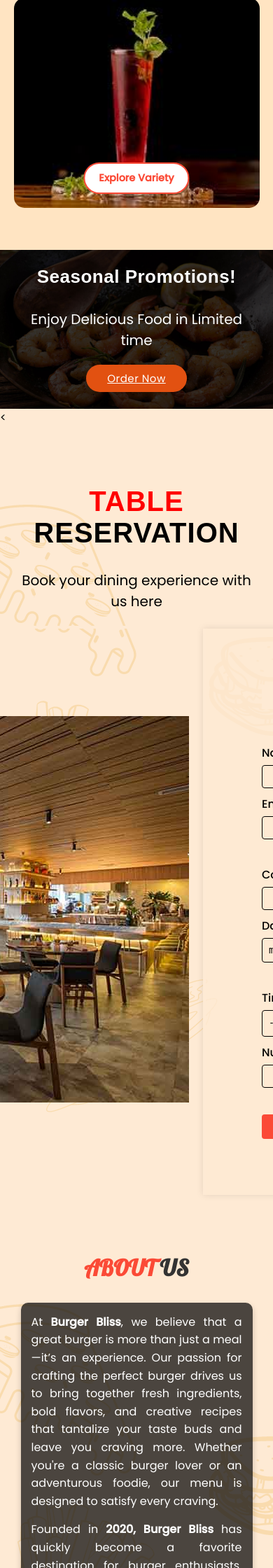
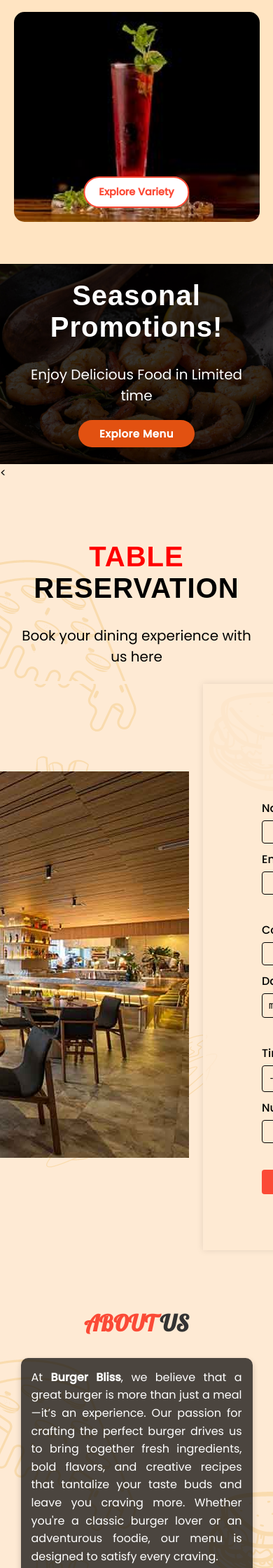
Before and after one commit to xianzhe11/CSAD-Project-Group_5, a PHP site: page /php/index.php in a window 390 px wide; the page is wider, and only the part inside the window is pictured. Shown: the part 1800-4040 px from the top of that part at 70% size. Run offline with PHP 8.4, Linux system fonts and the light colour scheme.

Commit message:
better code organization

```diff
--- a/css/index.css
+++ b/css/index.css
@@ -63,32 +66,23 @@
 .sub-heading {
   color: gray;
   font-weight: 450;
-  font-size: 1.2rem; /* Added font size */
-  margin-bottom: 15px; /* Controlled margin */
+  font-size: 1.2rem;
+  margin-bottom: 15px;
 }
 
-.text-container p {
-  font-size: 1rem; /* 16px */
-  line-height: 1.6;
-  text-align: justify;
-  margin-bottom: 15px; /* Consistent spacing */
-}
-
-/* Buttons */
 .button-group {
   margin-top: 20px;
   margin-right: 80px;
   display: flex;
   gap: 15px;
-  justify-content: center; /* Center the buttons */
+  justify-content: center;
 }
 
 .btn, .btn-secondary {
-  padding: 10px 20px; /* Adjusted padding */
-  font-size: 0.9rem; /* Slightly smaller font */
+  padding: 10px 20px;
+  font-size: 0.9rem;
   text-decoration: none;
   border-radius: 30px;
-  transition: 0.3s ease;
   font-weight: bold;
 }
 
@@ -159,7 +147,6 @@
   position: relative;
   text-align: center;
   color: white;
-  overflow: hidden; /* Prevents content overflow */
 }
 
 /* Overlay for hover effect */
@@ -170,13 +157,15 @@
   left: 0;
   width: 100%;
   height: 100%;
-  background: rgba(0, 0, 0, 0); /* Initially transparent */
-  transition: background 0.3s ease-in-out;
+  border-radius: 15px;
+  background: rgba(0, 0, 0, 0);
+  transition: 0.3s ease-in-out;
 }
 
 /* Show dark background on hover */
 .menu-card:hover::before {
   background: rgba(0, 0, 0, 0.6); /* Dark overlay when hovered */
+  border-radius: 15px;
 }
 
 /* Menu Card Content */
@@ -249,25 +235,20 @@
   }
 }
 
-
-
   /* Seasonal Section Styling */
-.info_section {
-  background: url(../images/paralax-half.jpg) no-repeat center center;
+.promotion_section {
+  background: url(../images/paralax.jpg) no-repeat fixed;
+  background-position: center center;
   background-size: cover;
+  padding: 6% 0;
   width: 100%;
   display: flex;
-  justify-content: center; /* Center horizontally */
-  align-items: center; /* Center vertically */
+  justify-content: center;
+  align-items: center;
   text-align: center;
-  background-attachment: fixed;
-  background-position: center center;
-  background-color: #e25111;
 }
 
-
-
-.heading_space {
+.promotion_section .heading{
   font-family: 'BebasRegular', sans-serif;
     font-size: 40px;
     color: #fff;
@@ -276,46 +257,19 @@
     margin-bottom: 30px;
 }
 
-.heading_reserv {
-  font-family: 'BebasRegular', sans-serif;
-    font-size: 40px;
-    color: #000;
-    letter-spacing: 1px;
-    font-weight: bold;
-    margin-bottom: 30px;
-}
-
-.EnjoyFood {
+.promotion_section p {
   font-size: 20px;
     color: #fff;
     margin-bottom: 20px;
 }
-.ReservFood {
-  font-size: 20px;
-    color: #000;
-    margin-bottom: 20px;
-}
 
-.paralax {
-  background: url(../images/paralax.jpg) no-repeat fixed;
-  padding: 6% 0;
-  background-size: cover;
-  background-position: center center;
-}
-
-.paralax h2 {
+.promotion_section h2 {
   font-size: 40px;
   color: #fff;
   letter-spacing: 0.5px;
 }
 
-.paralax .detail {
-  font-size: 20px;
-  color: #fff;
-}
-
-/* Button Styling */
-.btn-common-white {
+.promotion_section .btn {
   background: #e25111;
   padding: 12px 30px;
   letter-spacing: 0.5px;
@@ -325,148 +279,190 @@
   display: inline-block;
   color: #fff;
   text-transform: capitalize;
+  text-decoration: none;
 }
 
-.btn-common-white:hover, .btn-common-white:focus {
+.promotion_section .btn:hover {
   background: #fff;
   color: #e25111;
 }
 
-/* Responsive Styling */
-@media screen and (max-width: 1000px) {
-  .paralax h2 {
-      font-size: 30px;
-  }
-  .paralax .detail {
-      font-size: 15px;
-  }
-}
-
-@media screen and (max-width: 767px) {
-  .paralax h2 {
-      font-size: 26px;
-  }
-  .paralax .detail {
-      font-size: 14px;
-  }
-}
-
-
 /* About Us Section */
-.aboutus-section {
-  padding: 40px 0; /* Reduced from 60px */
+.about-section {
+  padding: 40px 0;
   background: url(../images/about-bg.png);
   text-align: center;
 }
 
-.reserve-section {
-  padding: 40px 0; /* Reduced from 60px */
-  background: url(../images/about-bg.png);
-  text-align: center;
-}
-
-.section-title {
-  font-size: 2.5rem; /* Slightly smaller */
-  margin-bottom: 20px; /* Reduced from 30px */
+/* Section Title */
+.about-section .section-title {
+  font-size: 2.5rem;
+  margin-bottom: 20px;
   font-weight: bold;
   color: #fb4a36;
   position: relative;
 }
 
-/* Center the title */
-.section-title span {
+.about-section .section-title span {
   color: #333;
 }
 
-/* Content layout */
-.aboutus-content {
+/* Content Layout */
+.about-section .aboutus-content {
   display: flex;
   justify-content: space-between;
   align-items: center;
   flex-wrap: wrap;
 }
 
-/* Text overlay style */
-.aboutus-text {
+/* About Us Text */
+.about-section .aboutus-text {
   flex: 1;
   max-width: 100%;
-  padding: 20px; /* Reduced from 40px */
+  padding: 20px;
   position: relative;
   color: white;
 }
 
-.text-overlay {
-  background-color: rgba(0, 0, 0, 0.7); /* Dark overlay for contrast */
-  padding: 20px; /* Reduced from 30px */
-  border-radius: 10px; /* Slightly reduced radius */
-  box-shadow: 0 4px 8px rgba(0, 0, 0, 0.2); /* Reduced shadow */
+.about-section .text-overlay {
+  background-color: rgba(0, 0, 0, 0.7);
+  padding: 20px;
+  border-radius: 10px;
+  box-shadow: 0 4px 8px rgba(0, 0, 0, 0.2);
 }
 
-.aboutus-text p {
-  font-size: 1rem; /* Reduced from 1.1rem */
-  line-height: 1.6; /* Slightly tighter line-height */
+.about-section .aboutus-text p {
+  font-size: 1rem;
+  line-height: 1.6;
   text-align: justify;
-  margin-bottom: 15px; /* Added for consistent spacing */
+  margin-bottom: 15px;
 }
 
-/* Adjust image size and layout */
-.aboutus-image {
+.about-section .aboutus-image {
   flex: 1;
   max-width: 40%;
   display: flex;
   justify-content: center;
   align-items: center;
-  padding: 20px; /* Added padding for spacing */
+  padding: 20px;
 }
 
-.aboutus-image img {
+.about-section .aboutus-image img {
   width: 90%;
   max-width: 500px;
-  border-radius: 10px; /* Slightly reduced radius */
-  box-shadow: 0 4px 8px rgba(0, 0, 0, 0.2); /* Reduced shadow */
+  border-radius: 10px;
+  box-shadow: 0 4px 8px rgba(0, 0, 0, 0.2);
 }
 
 /* Responsive Design */
 @media screen and (max-width: 768px) {
-  .aboutus-content {
+  .about-section .aboutus-content {
     flex-direction: column;
   }
 
-  .aboutus-text {
+  .about-section .aboutus-text {
     max-width: 100%;
     text-align: center;
-    padding: 15px; /* Further reduced padding */
+    padding: 15px;
   }
 
-  .aboutus-image {
+  .about-section .aboutus-image {
     max-width: 100%;
-    padding: 15px; /* Further reduced padding */
+    padding: 15px;
   }
 
-  .aboutus-image img {
+  .about-section .aboutus-image img {
     width: 70%;
   }
 }
 
 @media screen and (max-width: 480px) {
-  .section-title {
+  .about-section .section-title {
     font-size: 2rem;
   }
 
-  .aboutus-text {
-    padding: 10px; /* Further reduced padding */
+  .about-section .aboutus-text {
+    padding: 10px;
   }
 
-  .text-overlay {
-    padding: 15px; /* Further reduced padding */
+  .about-section .text-overlay {
+    padding: 15px;
   }
 
-  .aboutus-image img {
+  .about-section .aboutus-image img {
     width: 100%;
   }
 }
 
+/* Facts Counter Section */
+.facts-section {
+  padding: 60px 0;
+  background: url(../images/bg-facts.jpg) no-repeat center center fixed;
+  background-size: cover;
+  text-align: center;
+}
 
+.facts-section .number-counters {
+  display: flex;
+  justify-content: space-around;
+  flex-wrap: wrap;
+}
+
+.facts-section .counters-item {
+  padding: 30px;
+  border-radius: 15px;
+  color: #fff;
+  box-shadow: 0 4px 8px rgba(0, 0, 0, 0.2);
+  transition: transform 0.3s ease-in-out;
+}
+
+.facts-section .counters-item:hover {
+  transform: scale(1.05);
+}
+
+.facts-section .counters-item i {
+  font-size: 3rem;
+  margin-bottom: 15px;
+  color: #fff;
+}
+
+.facts-section .counters-item h2 {
+  font-size: 2.5rem;
+  font-weight: bold;
+  margin-bottom: 10px;
+  color: #e25111;
+}
+
+.facts-section .counters-item p {
+  font-size: 1.2rem;
+  font-weight: 600;
+  color: #fff;
+  text-transform: capitalize;
+}
+
+/* Responsive Styles */
+@media screen and (max-width: 768px) {
+  .number-counters {
+    flex-direction: column;
+    align-items: center;
+  }
+
+  .counters-item {
+    width: 80%;
+    margin-bottom: 20px;
+    padding: 20px;
+  }
+}
+
+@media screen and (max-width: 480px) {
+  .counters-item h2 {
+    font-size: 2rem;
+  }
+
+  .counters-item p {
+    font-size: 1rem;
+  }
+}
 
 /* Footer */
 footer {
--- a/css/menu.css
+++ b/css/menu.css
@@ -29,11 +29,9 @@
     flex-direction: column;
     align-items: center;
     text-align: center;
-    /*background-color: #fcafa7;*/
     padding: 5px;
     border-radius: 8px;
     margin: 20px auto;
-    /*max-width: fit-content;*/
     width: 100%;
 
 }
@@ -107,7 +105,7 @@
 .customizations-section {
     display: none;
 }
-/* Preserve original button and price layout */
+
 .button-container {
     display: flex;
     justify-content: space-between;
--- a/php/index.php
+++ b/php/index.php
@@ -42,43 +41,48 @@
             Dive into a culinary celebration where every dish bursts with flavor.
             At <strong>Burger Bliss</strong>, we believe in making every meal an unforgettable experience.
           </p>
+
           <div class="button-group">
             <a href="menu.php" class="btn">Start Order</a>
-            <a href="menu.php" class="btn btn-secondary">Explore Menu</a>
+            <a href="menu.php" class="btn-secondary">Explore Menu</a>
           </div>
         </div>
-        <!-- Image Container -->
-        <div class="image-container">
-          <img src="../images/burger.png" alt="Delicious Pizza">
+
+        <div class="main-image">
+          <img src="../images/burger.png" alt="Delicious Burger Image">
         </div>
+
       </div>
     </div>
   </section>
-</div>
 
   <!-- Menu Section -->
   <section class="menu-section" id="menu">
     <div class="container">
       <h1 class="section-title lobster"> OUR <span>FOOD</span></h1>
+
       <div class="menu-items">
         <div class="menu-card" style="background-image: url('../images/appe-index.avif');">
           <h3>Appetizer</h3>
           <p>Start your meal with our delicious appetizers.</p>
           <a href="menu.php?category=appetizer" class="btn">Explore Variety</a>
         </div>
+
         <div class="menu-card" style="background-image: url('../images/index-pizza.jpg');">
           <h3>Pizza</h3>
           <p>Indulge in our wide variety of pizzas.</p>
           <a href="menu.php?category=pizza" class="btn">Explore Variety</a>
         </div>
+
         <div class="menu-card" style="background-image: url('../images/index-burger.avif');">
           <h3>Burger</h3>
           <p>Indulge in our wide variety of Burgers.</p>
           <a href="menu.php?category=burgers" class="btn">Explore Variety</a>
         </div>
+
         <div class="menu-card" style="background-image: url('../images/bev-index.jpeg');">
           <h3>Beverages</h3>
-          <p>Quench your Thirst with our refreshing Beverages</p>
+          <p>Quench your Thirst with our refreshing Beverages.</p>
           <a href="menu.php?category=beverages" class="btn">Explore Variety</a>
         </div>
       </div>
@@ -86,11 +90,11 @@
   </section>
 
   <!-- Promotional Section -->
-  <section class="info_section paralax">
+  <section class="promotion_section">
   <div class="container text-center">
-    <h2 class="heading_space">Seasonal Promotions!</h2>
-    <p class="EnjoyFood">Enjoy Delicious Food in Limited time</p>
-    <a href="menu.php?category=seasonal" class="btn-common-white page-scroll">Order Now</a>
+    <h2 class="heading">Seasonal Promotions!</h2>
+    <p>Enjoy Delicious Food in Limited time</p>
+    <a href="menu.php?category=seasonal" class="btn">Explore Menu</a>
   </div>
 </section>
 
@@ -156,7 +160,7 @@
 </section>
 
 <!-- About Us Section -->
-<section class="aboutus-section" id="about-us">
+<section class="about-section" id="about-us">
   <div class="container">
     <h1 class="section-title lobster">ABOUT <span>US</span></h1>
     <div class="aboutus-content">
```
Also changed, not shown: other parts of css/index.css (+48 -109 lines), other parts of php/index.php (+15 -19 lines), css/cart.css (+49 -158 lines), php/cart.php (+2 -6 lines), php/menu.php (+3 -8 lines).
